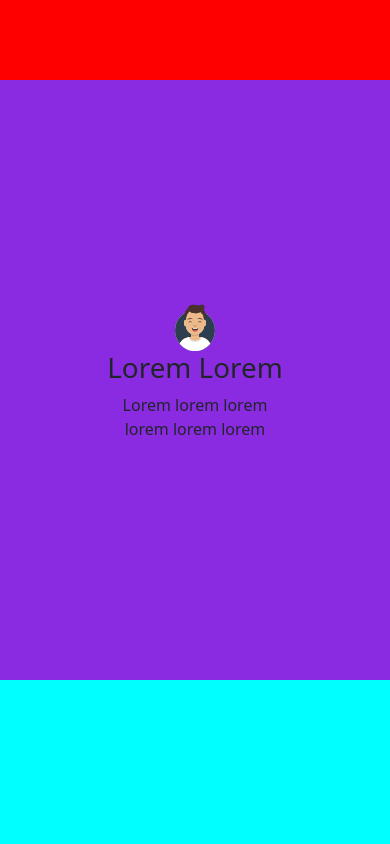
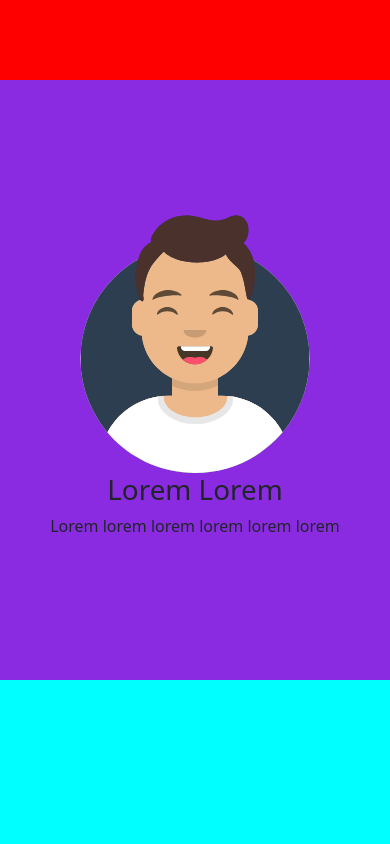
Before and after one commit to so-giulia/html-css-bootstrap-freelancer, a plain HTML site: page index.html in a window 390 px wide. Shown: the top 844 px of the page. Drawn offline with nearby package versions, Linux system fonts and the light colour scheme.

Commit message:
jumbo structure: responsive

```diff
--- a/index.html
+++ b/index.html
@@ -22,11 +22,11 @@
 
     <!-- jumbo start -->
     <div class="row jumbotron align-items-center justify-content-center">
-        <div class="col-12">
+        <div class="col">
 
             <!-- Avatar start -->
             <div class="row align-items-center justify-content-center">
-                <div class="col-2">
+                <div class="col-8 col-md-4 col-xl-2">
                     <img src="img/avatar.svg" alt="Freelance Template Avatar">
                 </div>
             </div>
@@ -34,13 +34,14 @@
 
             <!-- Presentation start -->
             <div class="row align-items-center justify-content-center">
-                <div class="col-6 text-center">
+                <div class="col text-center">
                     <h1>Lorem Lorem</h1>
                     <div class="star"></div>
                     <p>Lorem lorem lorem lorem lorem lorem</p>
                 </div>
             </div>
             <!-- Presentation end -->
+
         </div>
     </div>
     <!-- jumbo end -->
```
